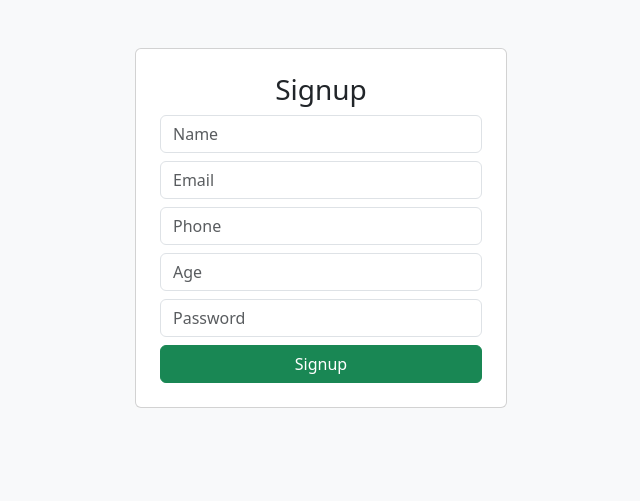
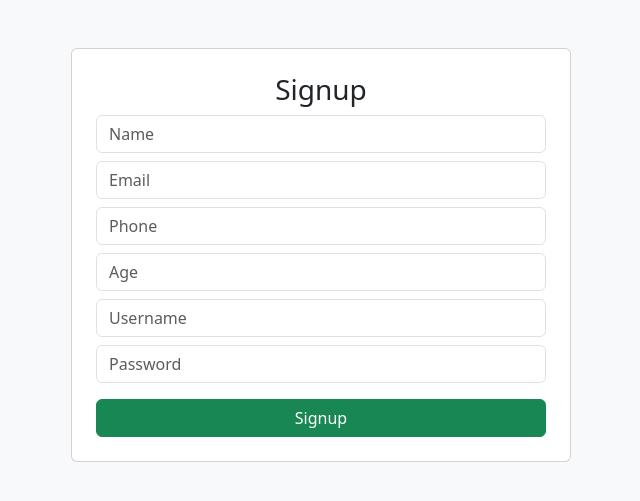
Before and after one commit to 23221A0567/Student-Management-System, a Flask app: page /signup in a window 1280 px wide. Shown: the top 501 px of the page, without its empty margins (319-959 px from the left). Run offline with Flask 3, Linux system fonts and the light colour scheme.

Commit message:
Update signup.html

```diff
--- a/templates/signup.html
+++ b/templates/signup.html
@@ -8,21 +8,20 @@
 <body class="bg-light">
 
 <div class="container mt-5">
-<div class="card p-4 col-md-4 mx-auto">
+    <div class="card p-4 mx-auto" style="max-width:500px;">
+        <h3 class="text-center">Signup</h3>
 
-<h3 class="text-center">Signup</h3>
+        <form method="post">
+            <input name="name" class="form-control mb-2" placeholder="Name" required>
+            <input name="email" class="form-control mb-2" placeholder="Email" required>
+            <input name="phone" class="form-control mb-2" placeholder="Phone" required>
+            <input name="age" class="form-control mb-2" placeholder="Age" required>
+            <input name="username" class="form-control mb-2" placeholder="Username" required>
+            <input name="password" type="password" class="form-control mb-3" placeholder="Password" required>
 
-<form method="post">
-<input name="name" class="form-control mb-2" placeholder="Name">
-<input name="email" class="form-control mb-2" placeholder="Email">
-<input name="phone" class="form-control mb-2" placeholder="Phone">
-<input name="age" class="form-control mb-2" placeholder="Age">
-<input type="password" name="password" class="form-control mb-2" placeholder="Password">
-
-<button class="btn btn-success w-100">Signup</button>
-</form>
-
-</div>
+            <button class="btn btn-success w-100">Signup</button>
+        </form>
+    </div>
 </div>
 
 </body>
```
